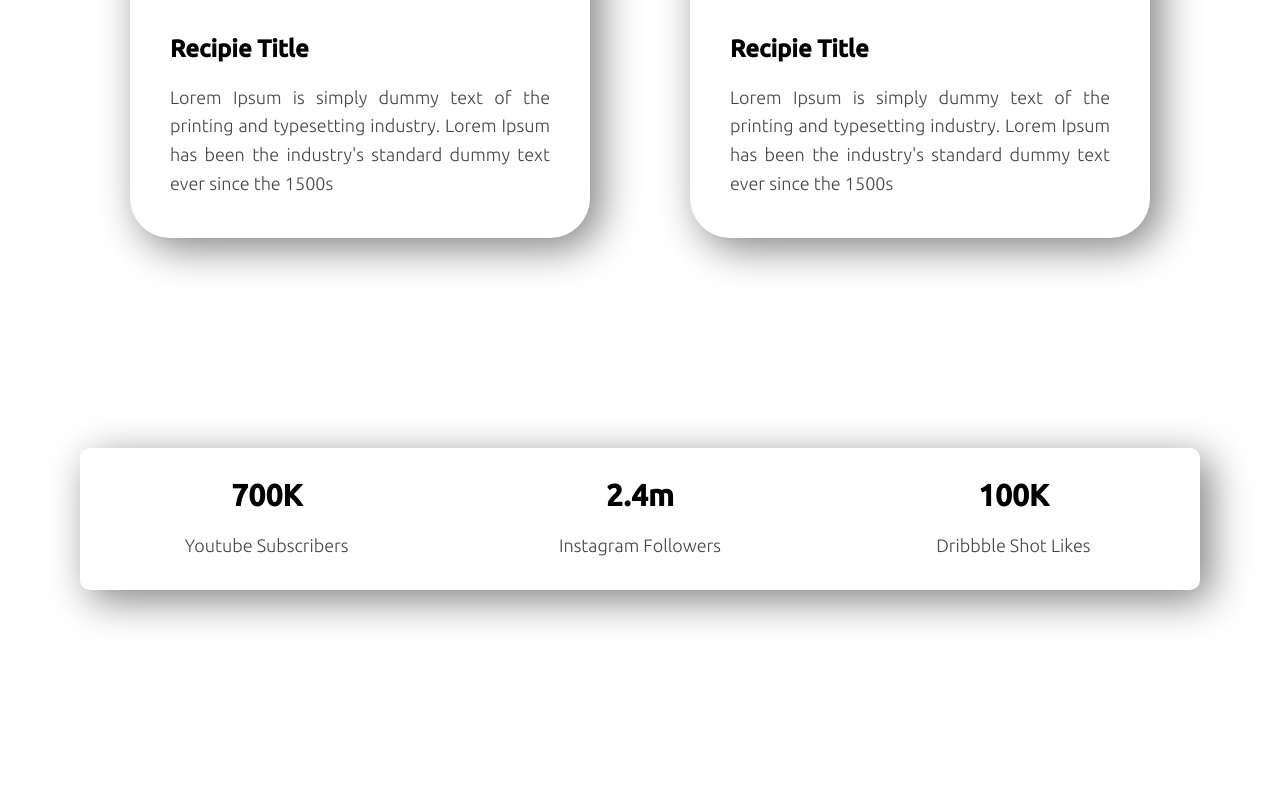
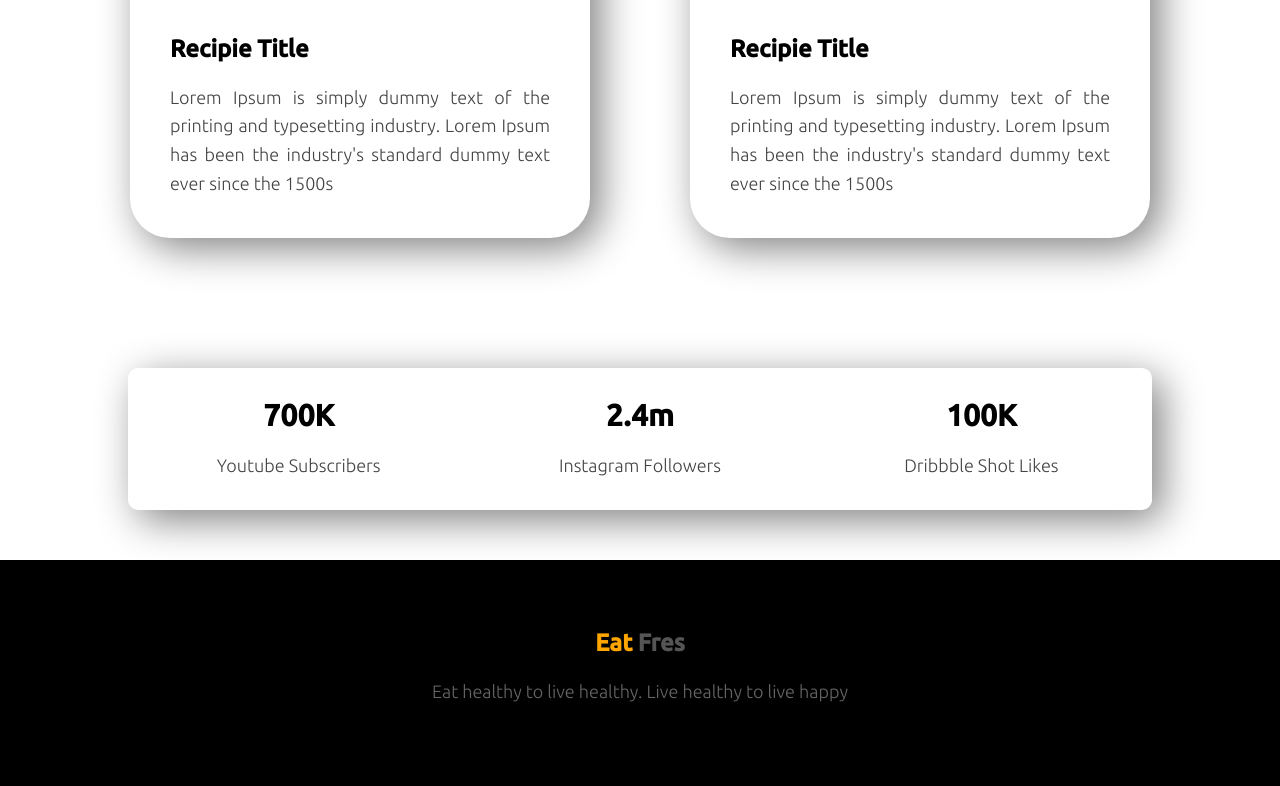
Before and after one commit to mdhudamia/eat-healthy, a plain HTML site: page index.html in a window 1280 px wide. Shown: the part 1785-2571 px from the top of the page. Before the commit the page ends 2455 px from the top, so only its background shows below. Drawn offline with Linux system fonts and the light colour scheme.

Commit message:
eat health complate

```diff
--- a/index.html
+++ b/index.html
@@ -85,5 +85,9 @@
         </div>
     </div>
 </section>
+<footer class="footer_section">
+    <h2><span>Eat</span> Fres</h2>
+    <p>Eat healthy to live healthy. Live healthy to live happy</p>
+</footer>
 
 </html>
--- a/style.css
+++ b/style.css
@@ -139,7 +139,8 @@ p {
 
 /* =========count section ========= */
 section.count_section {
-    padding: 80px;
+    padding-top: 0px;
+    padding-bottom: 50px;
 }
 
 .count_flexible {
@@ -147,6 +148,8 @@ section.count_section {
     text-align: center;
     box-shadow: 10px 10px 40px gray;
     border-radius: 10px;
+    width: 80%;
+    margin: 0 auto;
 }
 
 .single_count_area {
@@ -157,3 +160,22 @@ section.count_section {
     font-size: 30px;
     margin-bottom: 0;
 }
+
+/* ========= footer section======== */
+footer.footer_section {
+    text-align: center;
+    background: #000;
+    padding: 50px;
+}
+
+.footer_section h2 span {
+    color: orange;
+}
+
+.footer_section h2 {
+    color: #555;
+}
+
+.footer_section p {
+    color: #666;
+}
```
